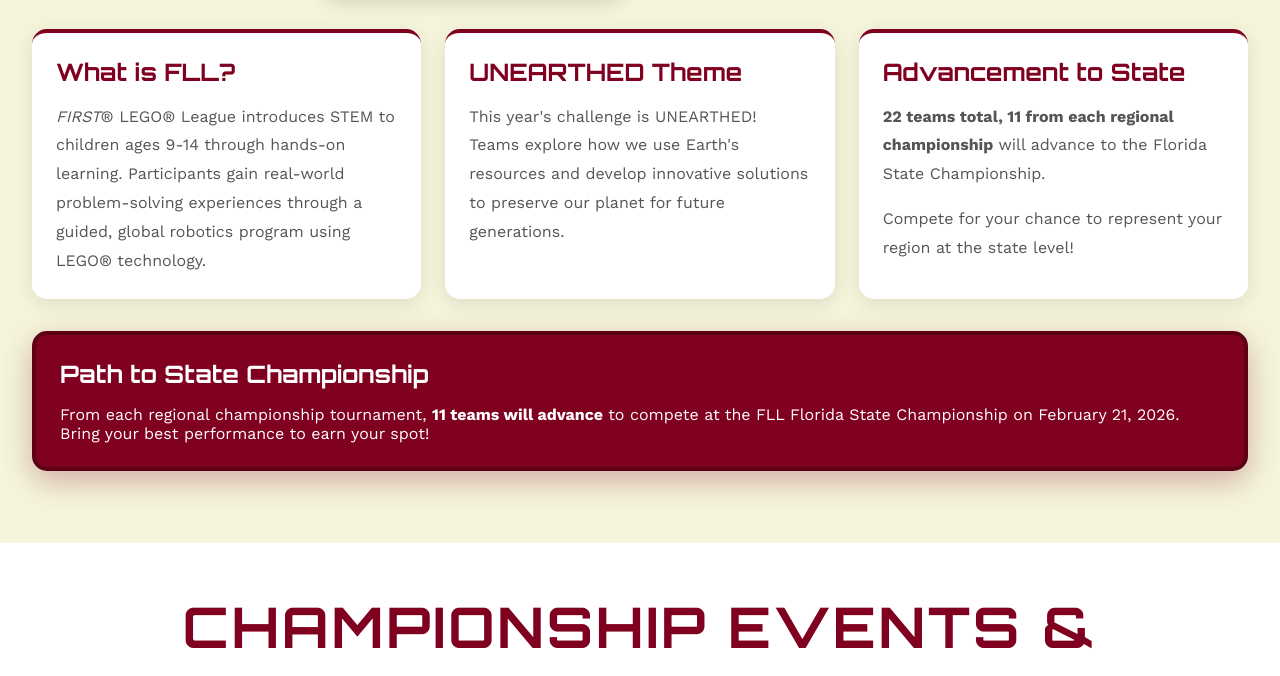
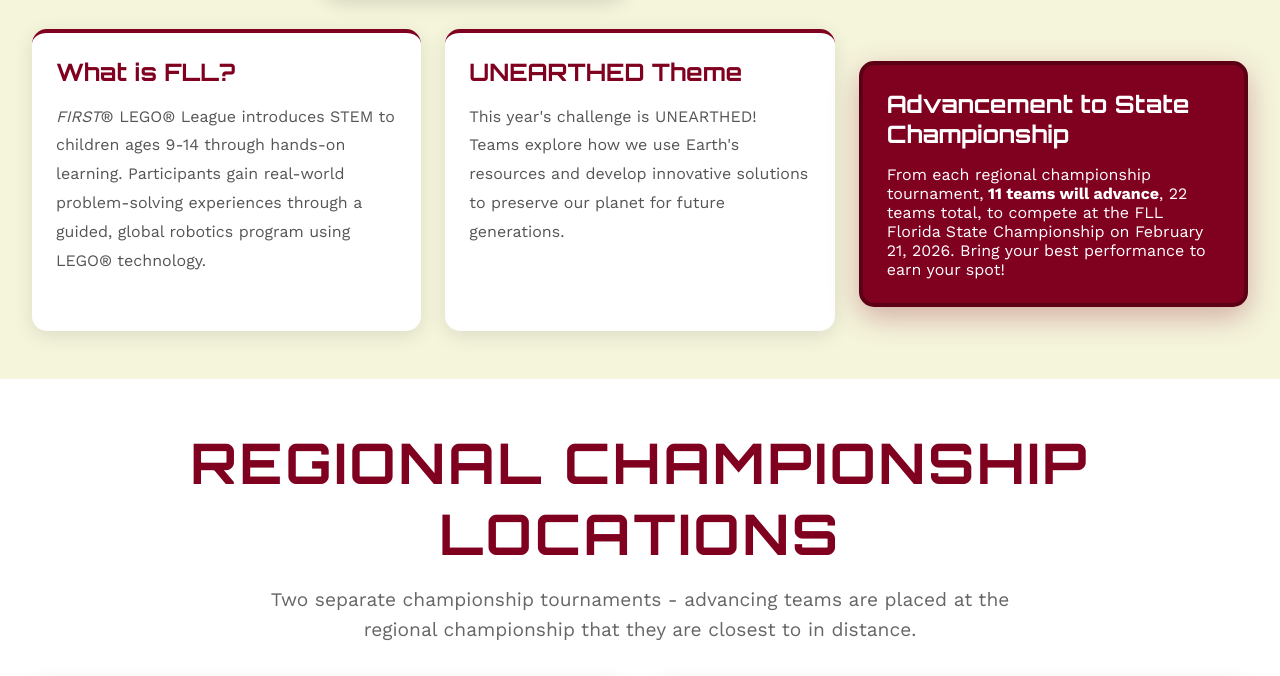
Before and after one commit to TechPlayzone/FLLRegionalChampionship, a plain HTML site: page index.html in a window 1280 px wide. Shown: the part 1615-2291 px from the top of the page. Drawn offline with nearby package versions, Linux system fonts and the light colour scheme.

Commit message:
Update advancement information and section titles

```diff
--- a/index.html
+++ b/index.html
@@ -594,22 +594,15 @@
                 <h3>UNEARTHED Theme</h3>
                 <p>This year's challenge is UNEARTHED! Teams explore how we use Earth's resources and develop innovative solutions to preserve our planet for future generations.</p>
             </div>
-            <div class="info-card">
-                <h3>Advancement to State</h3>
-                <p><strong> 22 teams total, 11 from each regional championship</strong> will advance to the Florida State Championship.</p>
-                <p style="margin-top: 1rem;">Compete for your chance to represent your region at the state level!</p>
-            </div>
-        </div>
-
-        <div class="highlight-box" style="margin-top: 2rem;">
-            <h4>Path to State Championship</h4>
-            <p style="margin-top: 1rem;">From each regional championship tournament, <strong>11 teams will advance</strong> to compete at the FLL Florida State Championship on February 21, 2026. Bring your best performance to earn your spot!</p>
+            <div class="highlight-box" style="margin-top: 2rem;">
+            <h4>Advancement to State Championship</h4>
+            <p style="margin-top: 1rem;">From each regional championship tournament,<strong> 11 teams will advance</strong>, 22 teams total, to compete at the FLL Florida State Championship on February 21, 2026. Bring your best performance to earn your spot!</p>
         </div>
     </section>
 
     <section id="events" class="section" style="background: white;">
         <div class="section-header">
-            <h2 class="section-title">Championship Events & Locations</h2>
+            <h2 class="section-title">Regional Championship Locations</h2>
             <p class="section-subtitle">Two separate championship tournaments - advancing teams are placed at the regional championship that they are closest to in distance.</div>
 
         <div class="event-cards">
```
